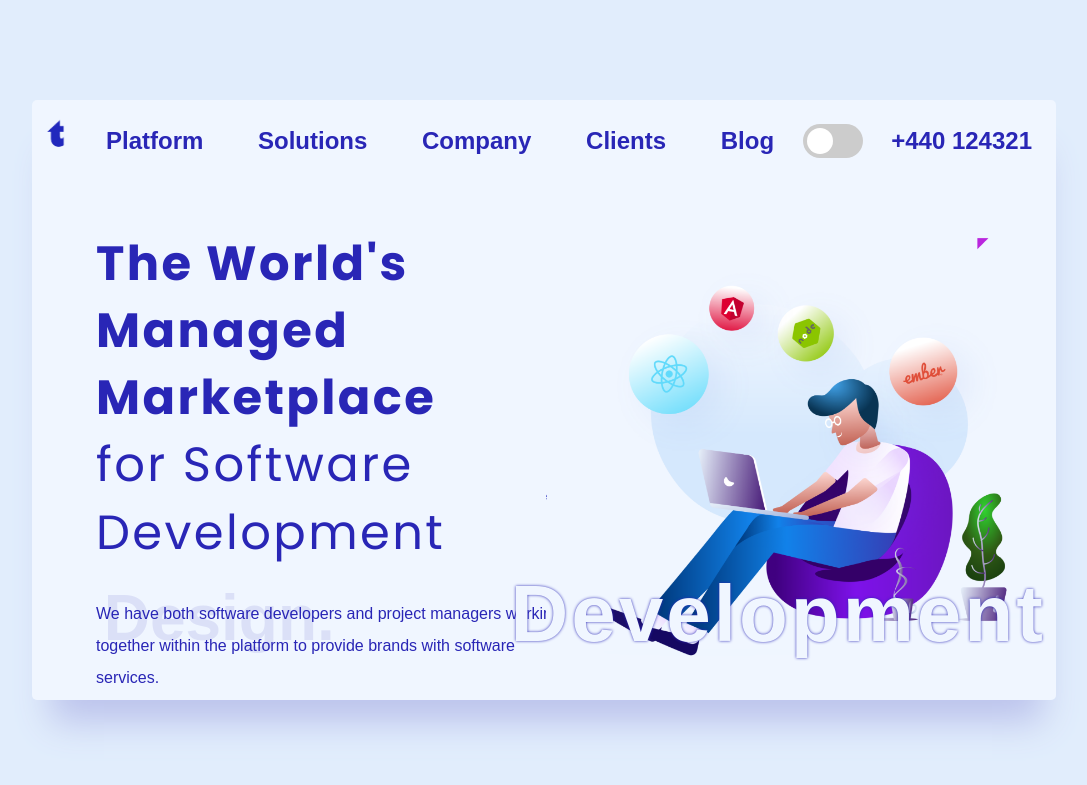
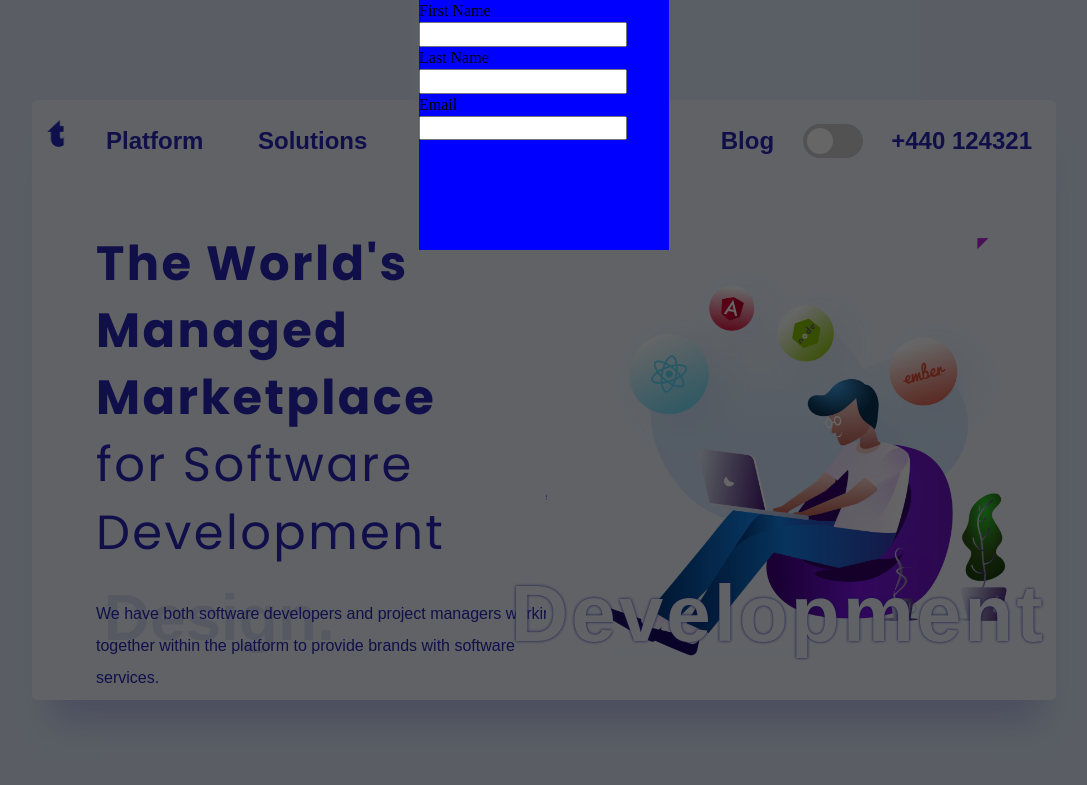
Before and after one commit to asalina6/PSDtoHTML, a website: page project 1/index.html in a window 1280 px wide. Shown: the whole page, without its empty margins (96-1183 px from the left). Drawn offline with Linux system fonts and the light colour scheme.

Commit message:
Working on project 2 for now. Project 1 I'm adding a contact form to generate leads

```diff
--- a/project 1/index.html
+++ b/project 1/index.html
@@ -12,9 +12,25 @@
 </head>
 
 <body>
-    <div class="grid-container">
-
-        <div class="panel">
+    <div class="modal">
+        <div class="modal-content">
+            <form>
+                <div>
+                    <label for="firstname">First Name</label>
+                    <input type="text" id="firstname" name="firstname">
+                </div>
+                <div>
+                    <label for="lastname">Last Name</label>
+                    <input type="text" id="lastname" name="lastname">
+                </div>
+                <div>
+                    <label for="email">Email</label>
+                    <input type="email" id="email" name="email">
+                </div>
+            </form>
+        </div>
+    </div>
+    <div class="panel">
             <header>
                 <div class="logo-container">
                     <img id="logo" src="light-logo.png" height="50px" width="50px">
@@ -57,9 +73,6 @@
             <p class="development">
                 Development
             </p>
-
-
-        </div>
     </div>
     <script src="js/main.js"></script>
 </body>
--- a/project 1/js/main.js
+++ b/project 1/js/main.js
@@ -1,6 +1,6 @@
 window.onload=(function(){
 
-    var checkbox = document.querySelector('input'),
+    var checkbox = document.querySelector('input[type=checkbox]'),
         Logo = document.querySelector('#logo'),
         rightSide = document.querySelector('.background-image'),
         //day colors/images
@@ -27,6 +27,7 @@ window.onload=(function(){
     checkbox.addEventListener('click',isClicked);
 
 
+    //When the input is clicked, then we check if it is checked or not. If checked, we change it to a night theme. otherwise, day theme.
     function isClicked(event){
         if(event.target.checked==true){
             document.documentElement.style.setProperty('--font-color', nightFont);
@@ -38,7 +39,6 @@ window.onload=(function(){
             document.documentElement.style.setProperty('--panel-shadow', nightPanelShadow);
             Logo.src=nightLogoPath;
             rightSide.style.backgroundImage =`url(${nightRightPath})`;
-
         }else{
             document.documentElement.style.setProperty('--font-color',dayFont);
             document.documentElement.style.setProperty('--panel-color',dayPanel);
@@ -51,7 +51,4 @@ window.onload=(function(){
             rightSide.style.backgroundImage =`url(${dayRightPath})`;
         }
     }
-
-
-
 })();
--- a/project 1/scss/main.scss
+++ b/project 1/scss/main.scss
@@ -204,3 +204,5 @@ body {
         letter-spacing:3px;
     }
 }
+
+@import '_modal.scss';
```
Also changed, not shown: project 1/css/main.css, project 2/img/9a30ea38b6ee0bd4f187488285524a8f.png (added), project 2/img/c3dec8fc522894d6700ab630c7ab3ede.png (added), project 2/img/edefedc74cf17e41d57c5b6a27fbc89b.png (added), 1 other file.
